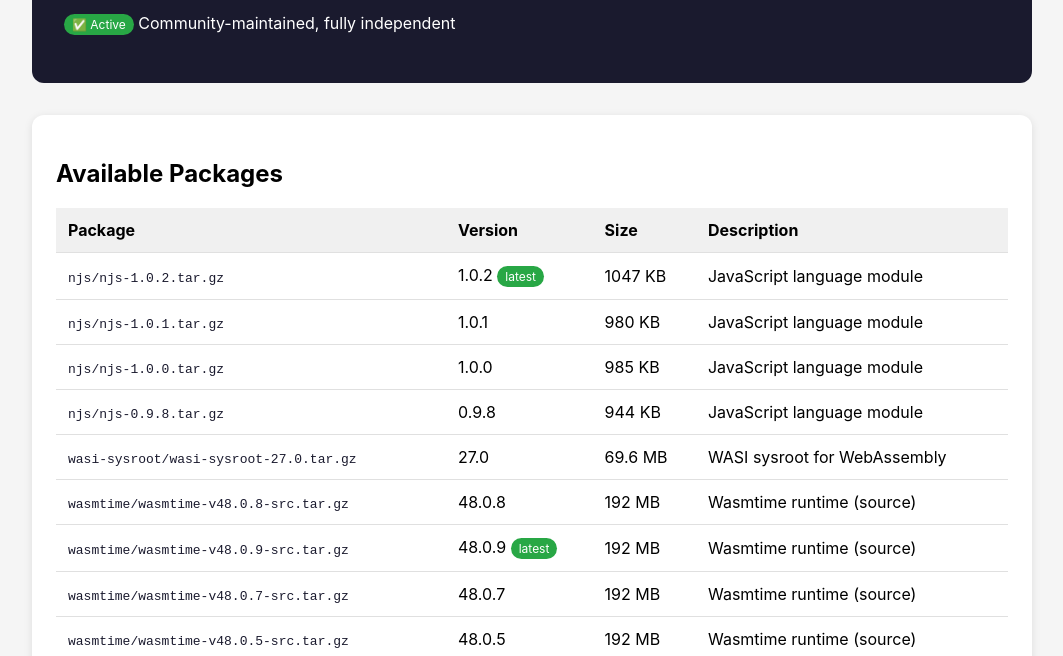
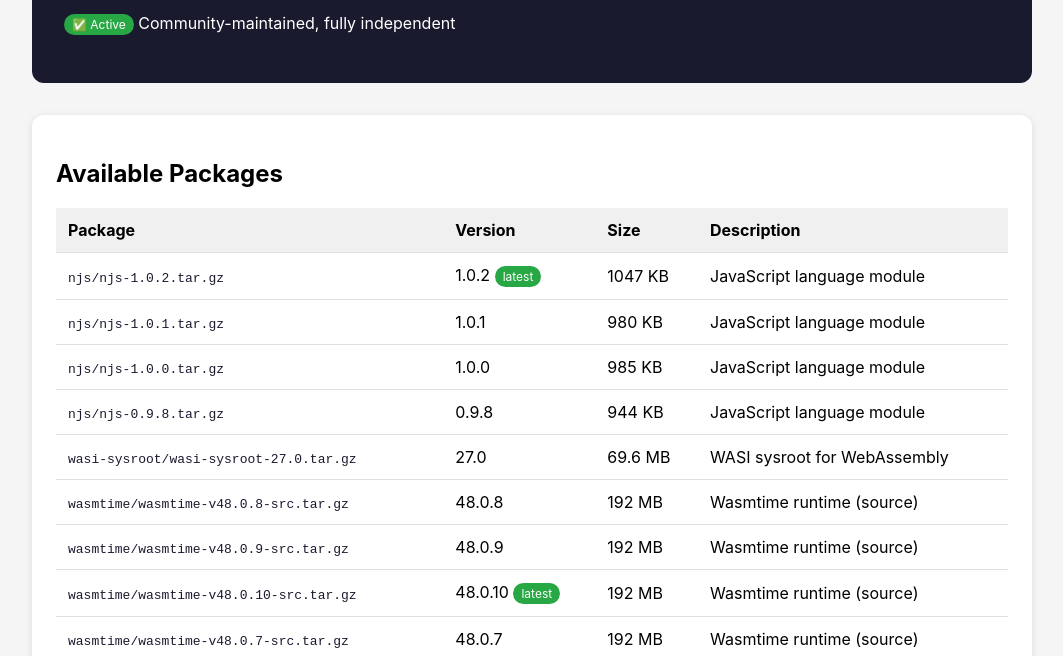
Before and after one commit to freeunitorg/packages.freeunitorg.github.io, a plain HTML site: page index.html in a window 1280 px wide. Shown: the part 144-800 px from the top of the page, without its empty margins (108-1171 px from the left). Drawn offline with Linux system fonts and the light colour scheme.

Commit message:
feat(wasmtime): add 48.0.10 source package
Wasmtime 48.0.10 was released on 2026-11-19. It fixes one advisory,
GHSA-f2pq-268w-886c: a WASI filesystem sandbox escape on Windows
through a drive-prefixed path component. The advisory lists
">= 37.0.0, < 48.0.10" as affected for wasmtime-wasi, so 48.0.9 is
affected.

The archive is the upstream release asset from
https://github.com/bytecodealliance/wasmtime/releases/download/v48.0.10/wasmtime-v48.0.10-src.tar.gz
(201114715 bytes). Its LFS oid equals the SHA-256 digest in the GitHub
release metadata.

Co-Authored-By: Claude Opus 5.5 (claude 2.1.322) <noreply@anthropic.com>

```diff
--- a/index.html
+++ b/index.html
@@ -112,7 +112,13 @@
                 </tr>
                 <tr>
                     <td><a href="wasmtime/wasmtime-v48.0.9-src.tar.gz">wasmtime/wasmtime-v48.0.9-src.tar.gz</a></td>
-                    <td>48.0.9 <span class="badge">latest</span></td>
+                    <td>48.0.9</td>
+                    <td>192 MB</td>
+                    <td>Wasmtime runtime (source)</td>
+                </tr>
+                <tr>
+                    <td><a href="wasmtime/wasmtime-v48.0.10-src.tar.gz">wasmtime/wasmtime-v48.0.10-src.tar.gz</a></td>
+                    <td>48.0.10 <span class="badge">latest</span></td>
                     <td>192 MB</td>
                     <td>Wasmtime runtime (source)</td>
                 </tr>
```
Also changed, not shown: 2 other files.
